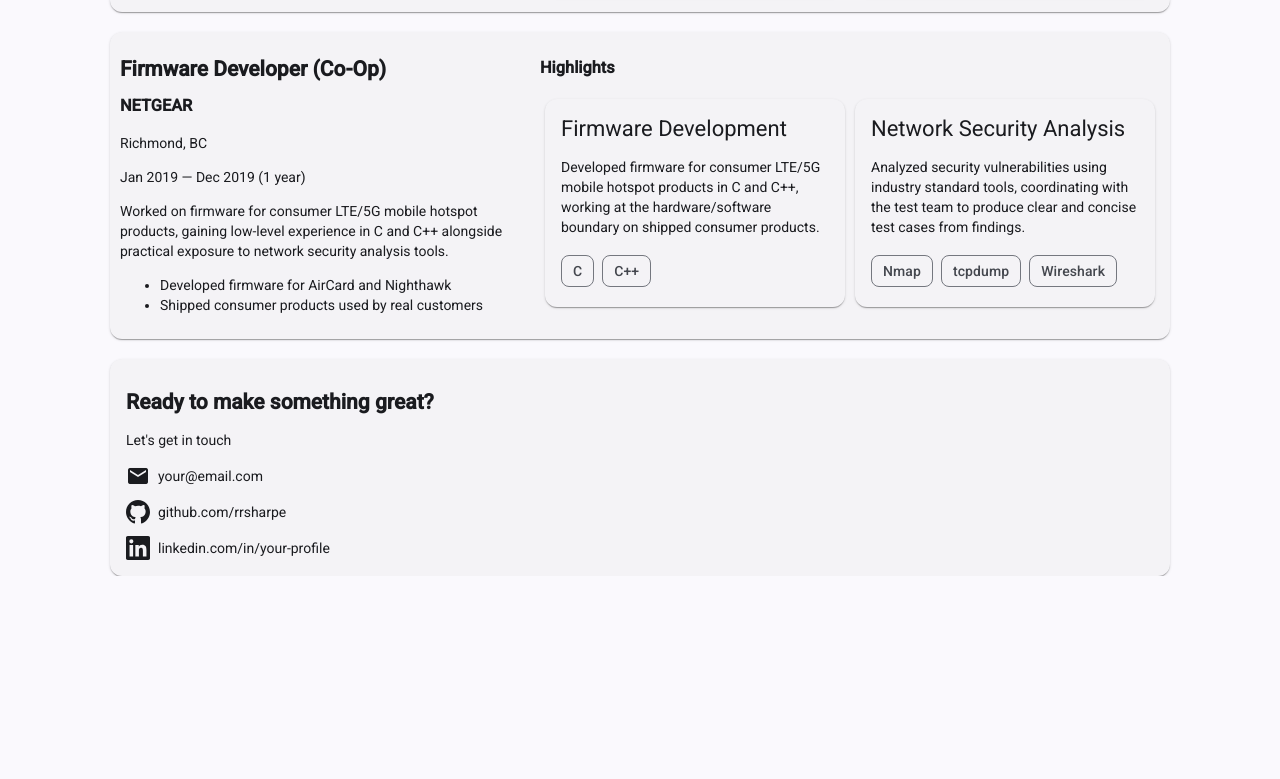
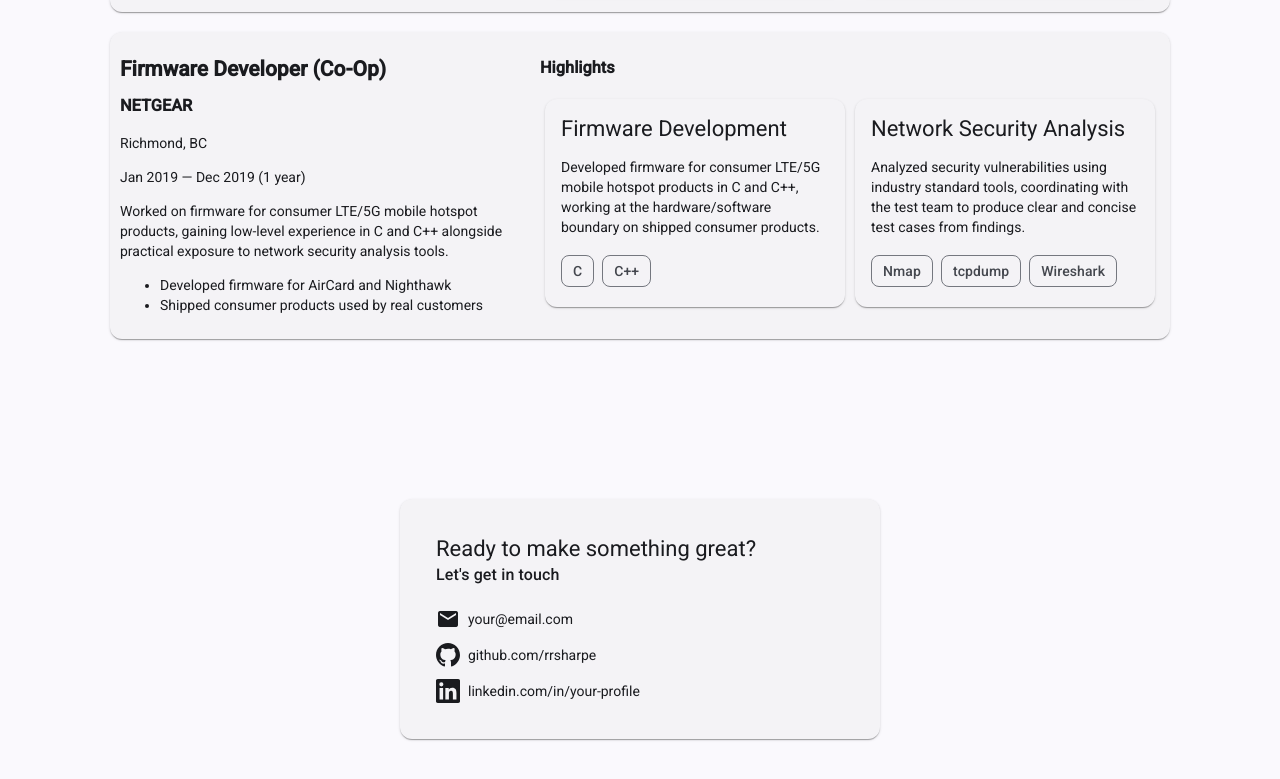
Before and after one commit to rrsharpe/rrsharpe.github.io, an Angular app in the folder portfolio/: page / in a window 1280 px wide. Shown: the part 2008-2787 px from the top of the page. Before the commit the page ends 2584 px from the top, so only its background shows below. Built offline with nearby package versions, Linux system fonts and the light colour scheme.

Commit message:
Do the same for the contact card

```diff
--- a/portfolio/src/app/contact-card/contact-card.html
+++ b/portfolio/src/app/contact-card/contact-card.html
@@ -1,7 +1,9 @@
 <mat-card>
+  <mat-card-header>
+    <mat-card-title>Ready to make something great?</mat-card-title>
+    <mat-card-subtitle>Let's get in touch</mat-card-subtitle>
+  </mat-card-header>
   <mat-card-content>
-    <h2>Ready to make something great?</h2>
-    <p>Let's get in touch</p>
     <ul class="contact-list">
       <li>
         <mat-icon>email</mat-icon>
--- a/portfolio/src/app/contact-card/contact-card.scss
+++ b/portfolio/src/app/contact-card/contact-card.scss
@@ -1,3 +1,18 @@
+:host {
+  display: block;
+  padding: calc(20vh - 20px) 0 20vh;
+}
+
+mat-card {
+  max-width: 480px;
+  margin: 0 auto;
+  padding: 20px;
+
+  mat-card-header {
+    margin-bottom: 20px;
+  }
+}
+
 .contact-list {
   list-style: none;
   padding: 0;
```
Also changed, not shown: portfolio/src/app/contact-card/contact-card.ts (+8 -2 lines).
